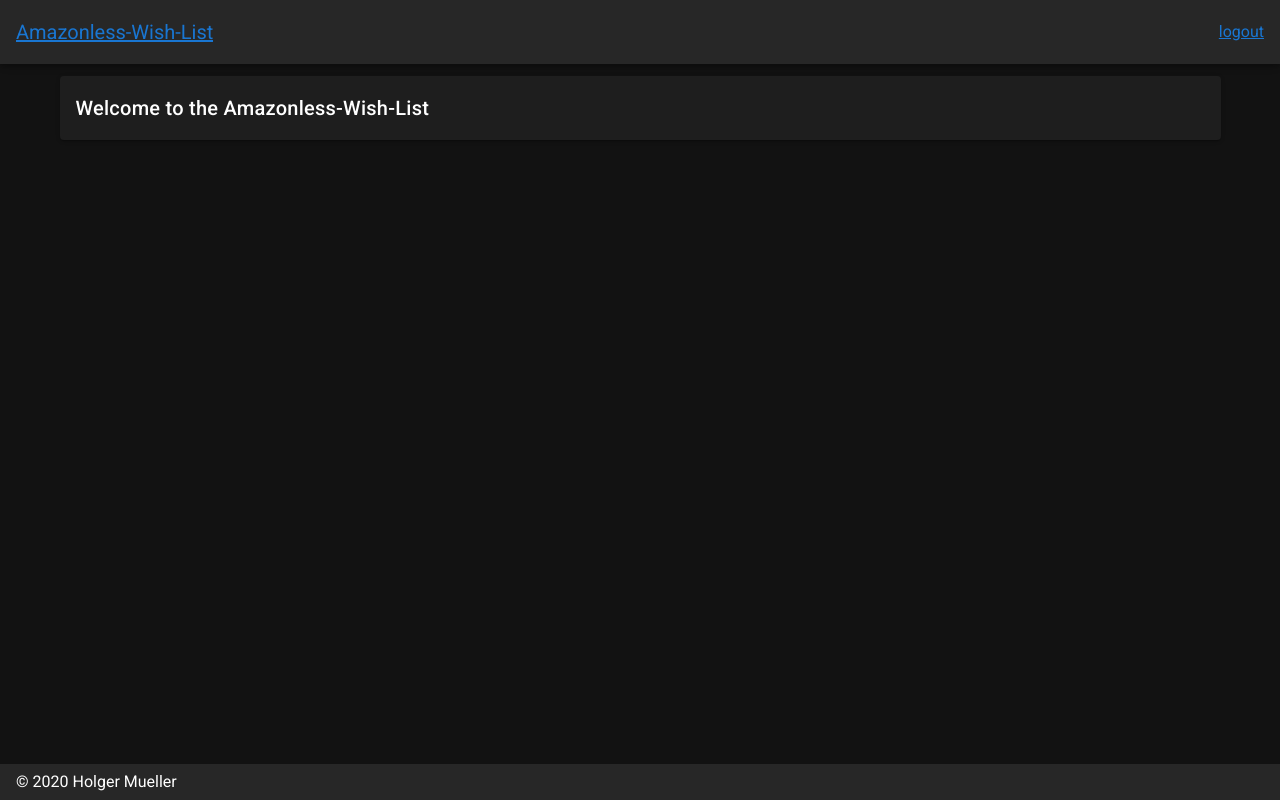
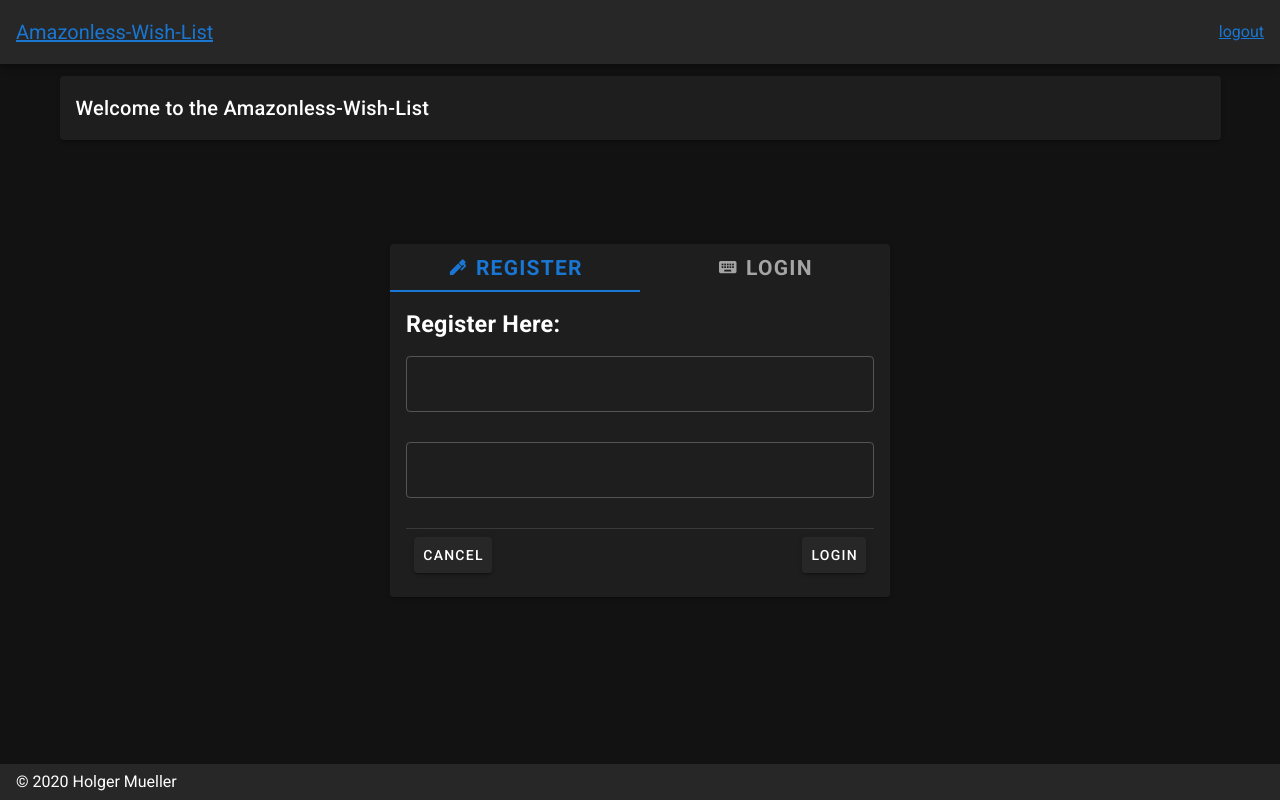
Before and after one commit to Holgermueller/amazonless-wish-list, a Nuxt app: page / in a window 1280 px wide. Built offline with nearby package versions, Linux system fonts and the light colour scheme.

Commit message:
built register login forms

```diff
--- /dev/null
+++ b/components/registerLogin/login.vue
@@ -0,0 +1,21 @@
+<template>
+  <div id="login">
+    <v-form ref="form">
+      <v-flex xs12 sm12 md12 lg12 xl12>
+        <v-text-field outlined></v-text-field>
+      </v-flex>
+
+      <v-flex xs12 sm12 md12 lg12 xl12>
+        <v-text-field outlined></v-text-field>
+      </v-flex>
+    </v-form>
+
+    <v-divider></v-divider>
+
+    <v-card-actions>
+      <v-btn>Cancel</v-btn>
+      <v-spacer></v-spacer>
+      <v-btn>Login</v-btn>
+    </v-card-actions>
+  </div>
+</template>
--- /dev/null
+++ b/components/registerLogin/register.vue
@@ -0,0 +1,100 @@
+<template>
+  <div id="register">
+    <v-form ref="form">
+      <v-flex xs12 sm12 md12 lg12 xl12>
+        <v-text-field
+          prepend-icon="mdi-account-circle"
+          v-model="displayName"
+          label="Username *"
+          outlined
+        ></v-text-field>
+      </v-flex>
+
+      <v-flex xs12 sm12 md12 lg12 xl12>
+        <v-text-field
+          prepend-icon="mdi-email"
+          v-model="email"
+          label="E-mail address *"
+          outlined
+        ></v-text-field>
+      </v-flex>
+
+      <v-flex xs12 sm12 md12 lg12 xl12>
+        <v-text-field
+          prepend-icon="mdi-lock"
+          v-model="password"
+          label="Password *"
+          hint="Must have at least one capital letter, one symbol, one number, and be at least 8 characters"
+          persistent-hint
+          outlined
+          :type="showPassword ? 'text' : 'password'"
+          :append-icon="showPassword ? 'mdi-eye' : 'mdi-eye-off'"
+          @click:append="showPassword = !showPassword"
+        ></v-text-field>
+      </v-flex>
+
+      <v-flex xs12 sm12 md12 lg12 xl12>
+        <v-text-field
+          prepend-icon="mdi-lock"
+          v-model="confirmPassword"
+          label="Confirm Password *"
+          outlined
+          :type="showConfirmPassword ? 'text' : 'password'"
+          :append-icon="showConfirmPassword ? 'mdi-eye' : 'mdi-eye-off'"
+          @click:append="showConfirmPassword = !showConfirmPassword"
+        ></v-text-field>
+      </v-flex>
+    </v-form>
+
+    <small>* Indicates required field</small>
+
+    <v-divider></v-divider>
+
+    <v-card-actions>
+      <v-btn
+        color="red"
+        @click.prevent="clearRegistrationForm"
+        class="white--text"
+      >
+        <span class="mdi mdi-close-circle white--text"></span>
+        Cancel
+      </v-btn>
+      <v-spacer></v-spacer>
+      <v-btn
+        color="blue"
+        @click.prevent="checkRegistrationData"
+        class="white--text"
+        :loading="loading"
+        :disabled="loading"
+      >
+        <span class="mdi mdi-check-bold white--text"></span>
+        Register
+      </v-btn>
+    </v-card-actions>
+  </div>
+</template>
+
+<script>
+export default {
+  name: " RegistrationForm",
+
+  data() {
+    return {
+      displayName: "",
+      email: "",
+      password: "",
+      confirmPassword: "",
+      showPassword: false,
+      showConfirmPassword: false,
+      valid: true,
+      errorFromDom: ""
+    };
+  },
+
+  methods: {
+    clearRegistrationForm() {
+      this.$refs.form.reset();
+    }
+  }
+};
+</script>
--- /dev/null
+++ b/components/registerLogin/registerLogin.vue
@@ -0,0 +1,71 @@
+<template>
+  <div id="registerLogin">
+    <v-card class="register-login" width="500">
+      <v-tabs v-model="tab" fixed-tabs>
+        <v-tab v-for="(form, index) in forms" :key="index">
+          <h2>
+            <span :class="form.icon"></span>
+            {{ form.name }}
+          </h2>
+        </v-tab>
+      </v-tabs>
+
+      <v-tabs-items v-model="tab">
+        <v-tab-item v-for="(form, index) in forms" :key="index">
+          <v-card>
+            <v-card-title class="text-center">
+              <h3>{{ form.message }}</h3>
+            </v-card-title>
+
+            <v-card-text>
+              <div v-if="form.name === 'register'">
+                <RegistrationForm />
+              </div>
+              <div else>
+                <LoginForm />
+              </div>
+            </v-card-text>
+          </v-card>
+        </v-tab-item>
+      </v-tabs-items>
+    </v-card>
+  </div>
+</template>
+
+<script>
+import RegistrationForm from "./register";
+import LoginForm from "./login";
+
+export default {
+  name: "RegistrationLogin",
+
+  components: {
+    RegistrationForm,
+    LoginForm
+  },
+
+  data() {
+    return {
+      tab: null,
+      forms: [
+        {
+          name: "Register",
+          message: "Register Here:",
+          icon: "mdi mdi-pen"
+        },
+        {
+          name: "Login",
+          message: "Log In Here:",
+          icon: "mdi mdi-keyboard"
+        }
+      ]
+    };
+  }
+};
+</script>
+
+<style scoped>
+.register-login {
+  margin: 9% auto;
+}
+</style>
--- a/layouts/default.vue
+++ b/layouts/default.vue
@@ -1,7 +1,7 @@
 <template>
   <v-app dark>
-    <v-app-bar :clipped-left="clipped" fixed app>
-      <router-link to="/dashboard">
+    <v-app-bar fixed app>
+      <router-link to="/Dashboard/dashboard">
         <v-toolbar-title v-text="title" />
       </router-link>
 
@@ -14,7 +14,7 @@
       </v-container>
     </v-main>
 
-    <v-footer :absolute="!fixed" app>
+    <v-footer app>
       <span>&copy; {{ new Date().getFullYear() }} Holger Mueller</span>
     </v-footer>
   </v-app>
--- /dev/null
+++ b/pages/Dashboard/dashboard.vue
@@ -0,0 +1,30 @@
+<template>
+  <div>
+    <h1>this is the dashboard.</h1>
+
+    <div>
+      <v-card>
+        <v-card-title></v-card-title>
+        <v-card-text>
+          <ItemDisplay />
+        </v-card-text>
+      </v-card>
+    </div>
+  </div>
+</template>
+
+<script>
+import ItemDisplay from "./itemDisplay";
+
+export default {
+  name: "Dashboard",
+
+  components: {
+    ItemDisplay
+  },
+
+  data() {
+    return {};
+  }
+};
+</script>
--- /dev/null
+++ b/pages/Dashboard/itemDisplay.vue
@@ -0,0 +1,18 @@
+<template>
+  <v-expansion-panels focusable inset>
+    <v-expansion-panel>
+      <v-expansion-panel-header>
+        Item
+      </v-expansion-panel-header>
+      <v-expansion-panel-content>
+        Content
+      </v-expansion-panel-content>
+    </v-expansion-panel>
+  </v-expansion-panels>
+</template>
+
+<script>
+export default {
+  name: "ItemDisplay"
+};
+</script>
--- a/pages/dashboard.vue
+++ /dev/null
@@ -1,5 +0,0 @@
-<template>
-  <div>
-    <h1>this is the dashboard.</h1>
-  </div>
-</template>
--- a/pages/index.vue
+++ b/pages/index.vue
@@ -5,11 +5,17 @@
         Welcome to the Amazonless-Wish-List
       </v-card-title>
     </v-card>
+
+    <RegistrationLogin />
   </div>
 </template>
 
 <script>
+import RegistrationLogin from "../components/registerLogin/registerLogin";
+
 export default {
-  components: {}
+  components: {
+    RegistrationLogin
+  }
 };
 </script>
```
